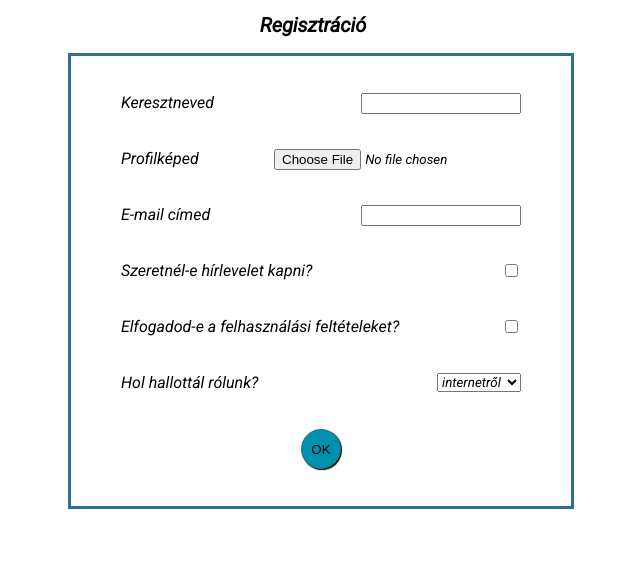
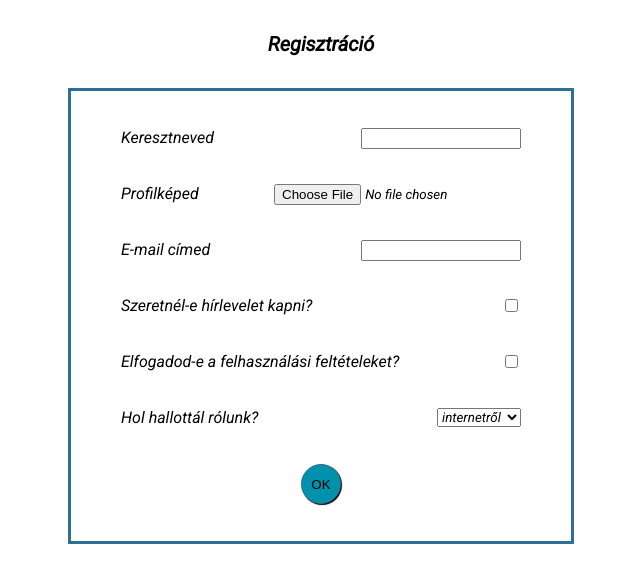
Before and after one commit to KacagoHollo/w7-practices, a plain HTML site: page index.html in a window 1280 px wide. Shown: the whole page, without its empty margins (327-967 px from the left). Drawn offline with Linux system fonts and the light colour scheme.

Commit message:
h1 position

```diff
--- a/style.css
+++ b/style.css
@@ -6,6 +6,11 @@
 }
 
 h1 {
+  position: absolute;
+  top: 3vh;
+  left: 50vw;
+  transform: translate(-50%, 0);
+  margin: auto;
   font-size: 20px;
   text-align: center;
 }
@@ -17,7 +22,7 @@ form#form {
   /* align-items: baseline; */
 
   position: absolute;
-  top: 5vh;
+  top: 10vh;
   left: 50vw;
   transform: translate(-50%, 0);
 
```
